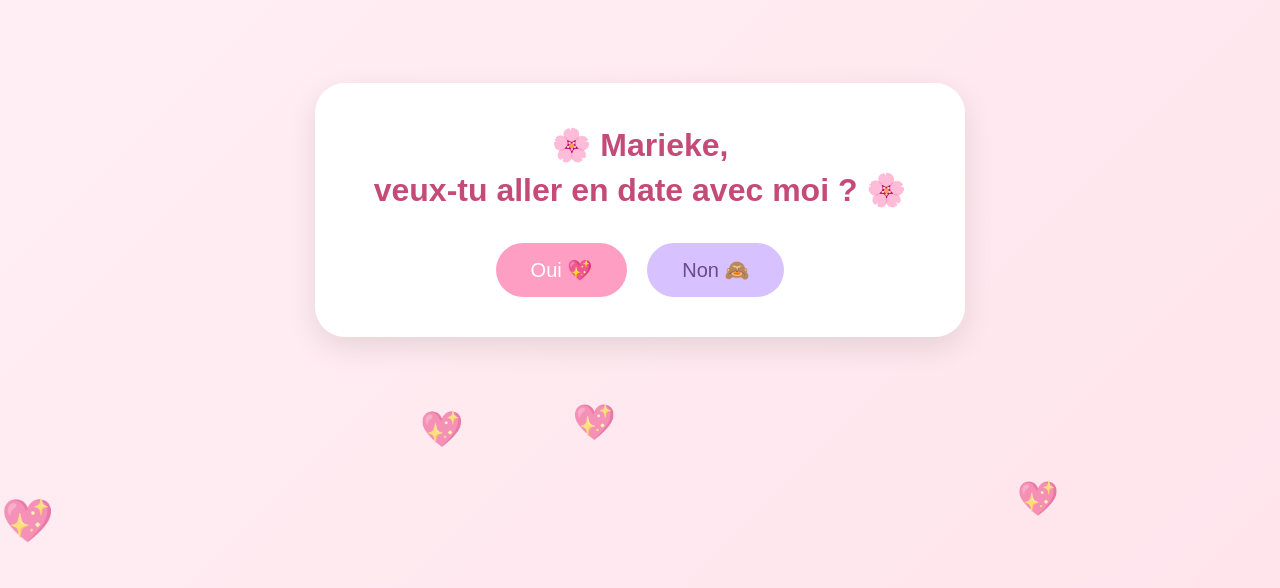
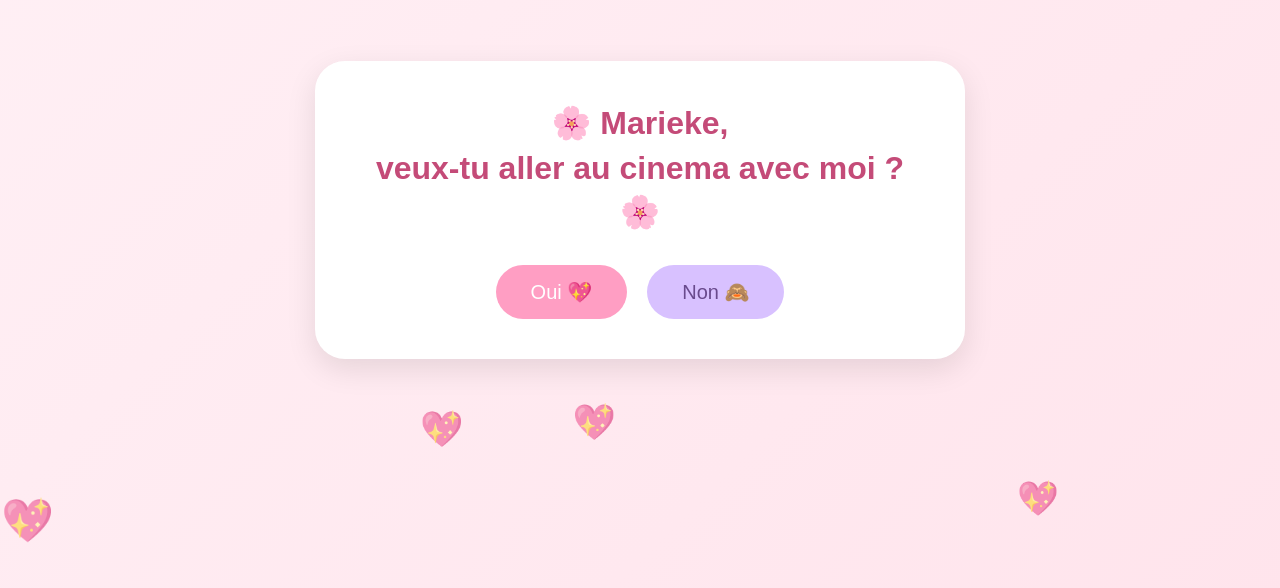
Before and after one commit to TyronRnx/Marieke, a plain HTML site: page index.html in a window 1280 px wide. Shown: the part 190-778 px from the top of the page. Drawn offline with Linux system fonts and the light colour scheme.

Commit message:
Update index.html

```diff
--- a/index.html
+++ b/index.html
@@ -101,7 +101,7 @@ button{
 
 <h1>
 🌸 Marieke,<br>
-veux-tu aller en date avec moi ? 🌸
+veux-tu aller au cinema avec moi ? 🌸
 </h1>
 
 <div class="buttons">
```
